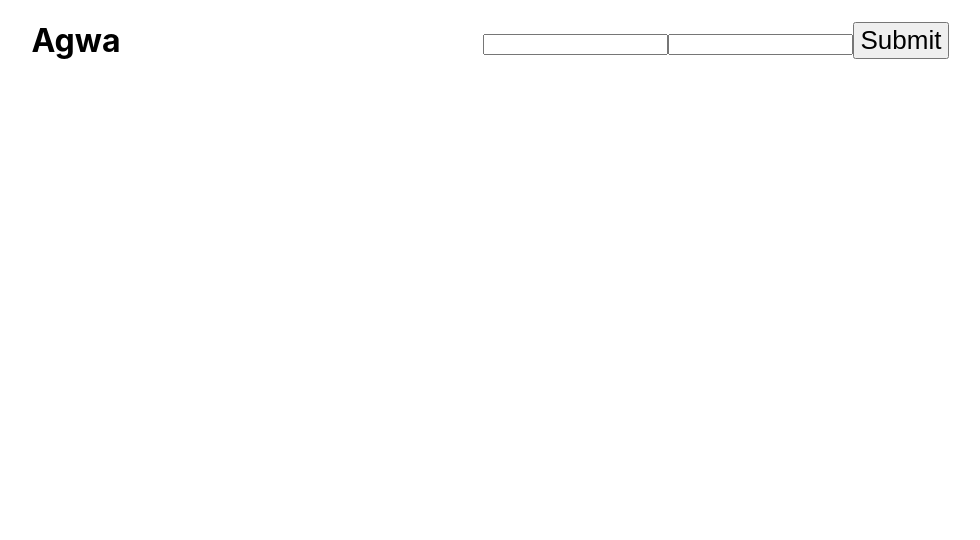
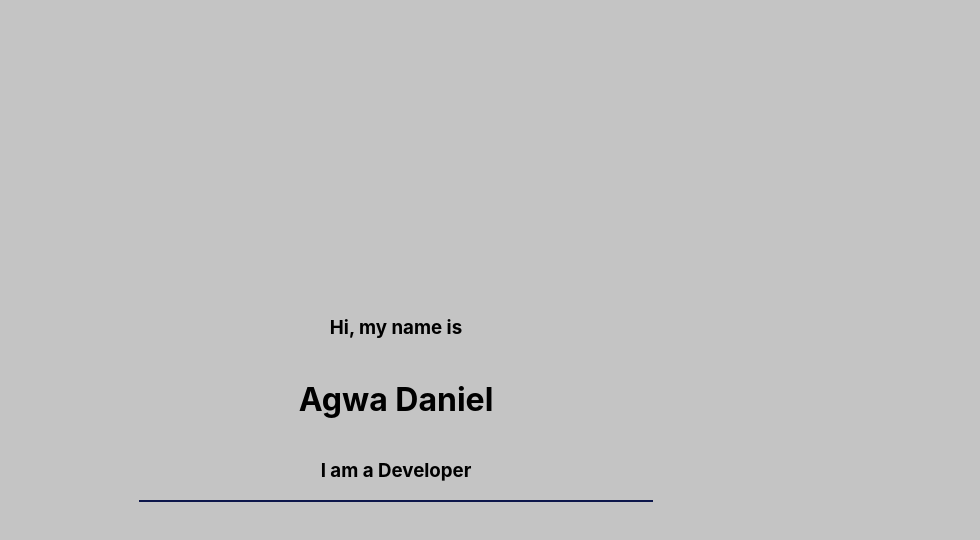
Before and after one commit to agwadan/agwa, a React (Vite) app: page / in a window 1280 px wide. Shown: the top 540 px of the page, without its empty margins (244-1224 px from the left). Built offline with nearby package versions, Linux system fonts and the light colour scheme.

Commit message:
Create initial content for landing page

```diff
--- a/src/components/landingPage/LandingPage.module.css
+++ b/src/components/landingPage/LandingPage.module.css
@@ -0,0 +1,9 @@
+.Section1{
+  background: var(--main-grey);
+  height: 100vh;
+}
+
+.Line{
+  border: 1px solid var(--primary-color);
+  width: 40%;
+}
--- a/src/components/landingPage/index.jsx
+++ b/src/components/landingPage/index.jsx
@@ -1,15 +1,14 @@
 import React from 'react';
-import Contact from '../contact';
+import styles from './LandingPage.module.css';
+
 
 const LandingPage = () => {
   return (
-    <div className='Grid'>
-      <div className='Flex'>
-        <h1>Agwa</h1>
-      </div>
-      <div className='Flex'>
-        <Contact />
-      </div>
+    <div className={`${styles.Section1} Flex`}>
+      <h3>Hi, my name is</h3>
+      <h1>Agwa Daniel</h1>
+      <h3>I am a Developer</h3>
+      <div className={styles.Line} />
     </div>
   )
 }
--- a/src/index.css
+++ b/src/index.css
@@ -14,6 +14,7 @@ code {
 
 :root{
   --primary-color: #0D174B;
+  --main-grey: #C4C4C4;
 }
 
 .Grid{
@@ -23,6 +24,7 @@ code {
 
 .Flex{
   display: flex;
+  flex-direction: column;
   justify-content: center;
   align-items: center;
   height: 100%;
```
